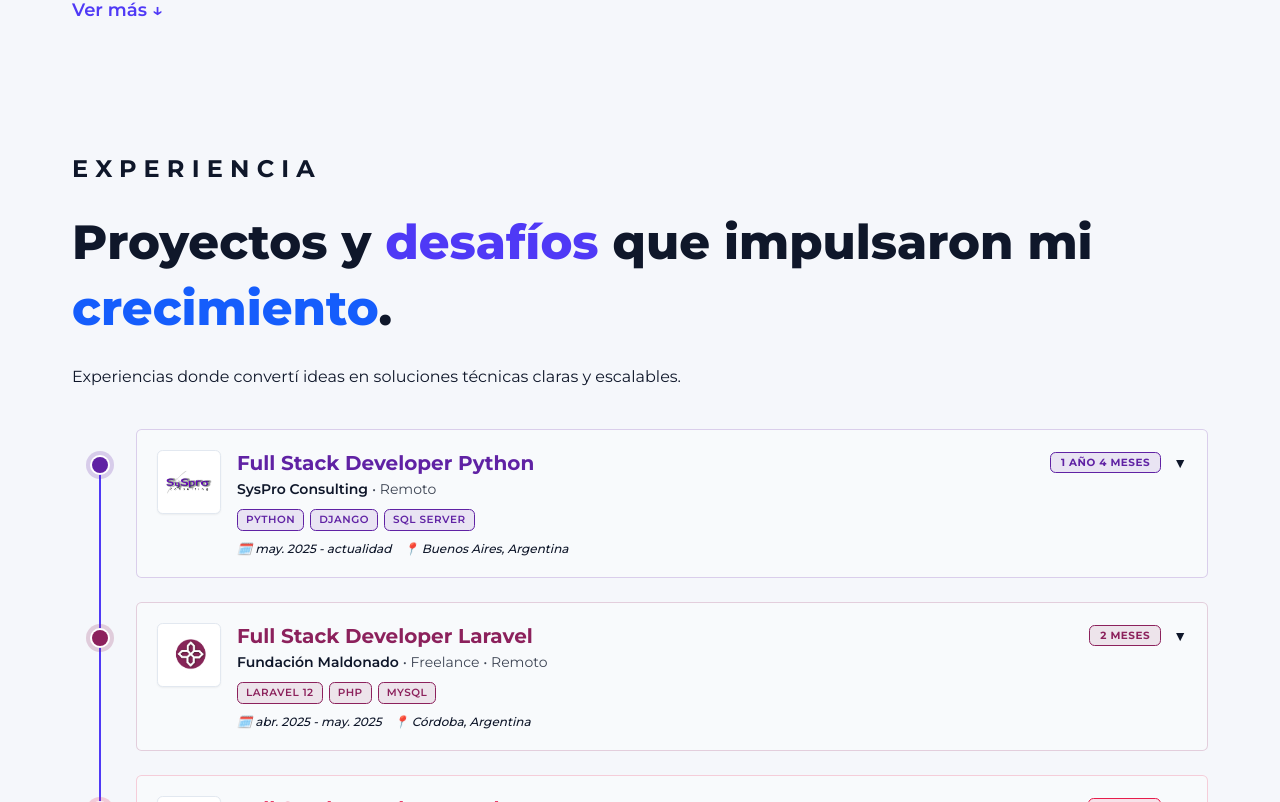
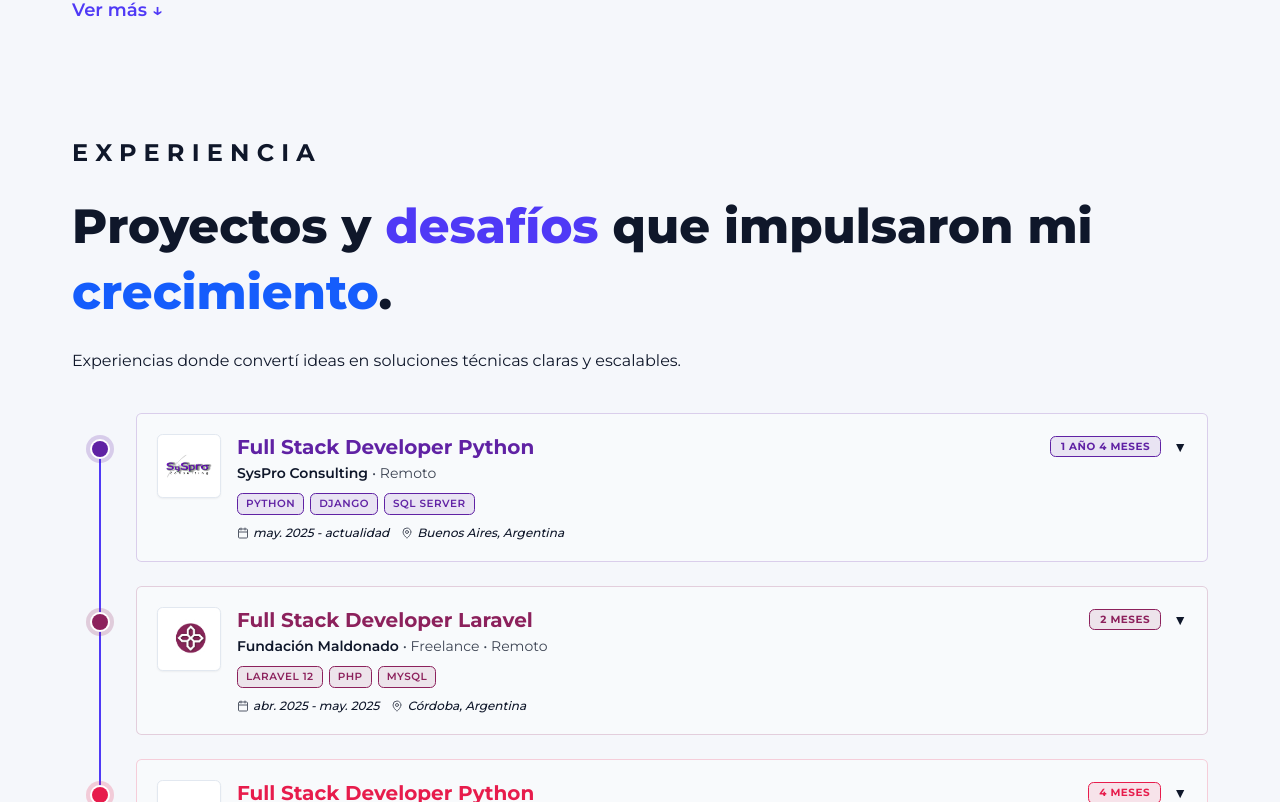
Before and after one commit to GustavoBaranda/Portfolio, a Next.js app: page /about in a window 1280 px wide. Shown: the part 938-1740 px from the top of the page. Built offline with nearby package versions, Linux system fonts and the light colour scheme; no server answers.

Commit message:
fix(a11y): remove nested main landmark, add skip-to-content, responsive margins, lucide icons, aria improvements

```diff
--- a/src/app/layout.tsx
+++ b/src/app/layout.tsx
@@ -158,9 +158,16 @@ const RootLayout: React.FC<RootLayoutProps> = ({ children }) => {
         className={`${montserrat.className} antialiased`}
         suppressHydrationWarning
       >
+        {/* Skip-to-content: invisible para usuarios visuales, esencial para navegación por teclado */}
+        <a
+          href="#main-content"
+          className="sr-only focus:not-sr-only focus:fixed focus:top-4 focus:left-4 focus:z-[9999] focus:px-4 focus:py-2 focus:rounded-[0.35rem] focus:bg-indigo-600 focus:text-white focus:text-sm focus:font-semibold focus:shadow-lg focus:outline-none"
+        >
+          Saltar al contenido principal
+        </a>
         <Header />
         <div className="site-shell">
-          <main className="flex-1 min-w-0">
+          <main id="main-content" className="flex-1 min-w-0">
             <div className="mx-auto w-full max-w-7xl px-6 py-10">{children}</div>
           </main>
           <Footer />
--- a/src/app/page.tsx
+++ b/src/app/page.tsx
@@ -17,7 +17,7 @@ export default function HomePage() {
   return (
     <>
       <TransitionEffect />
-      <main className="flex md:items-center md:justify-center text-dark md:min-h-[calc(100vh-225px)] dark:text-light w-full">
+      <section className="flex md:items-center md:justify-center text-dark md:min-h-[calc(100vh-225px)] dark:text-light w-full">
         <div className="pt-2 pb-8 md:pt-0 md:pb-0 w-full">
           <div className="flex flex-col md:flex-row items-center justify-between gap-5 md:gap-12 w-full">
             <div className="w-full md:w-5/12 flex justify-center items-center">
@@ -31,6 +31,7 @@ export default function HomePage() {
                 />
               </div>
             </div>
+
             <div className="w-full md:w-7/12 flex flex-col items-center md:items-start self-center text-center md:text-left">
 
               {/* Nombre (H1) */}
@@ -100,7 +101,7 @@ export default function HomePage() {
             </div>
           </div>
         </div>
-      </main>
+      </section>
     </>
   );
 }
--- a/src/components/about/ExperienceCard.tsx
+++ b/src/components/about/ExperienceCard.tsx
@@ -2,6 +2,7 @@
 
 import { motion } from "framer-motion";
 import Image from "next/image";
+import { Calendar, MapPin } from "lucide-react";
 import { COLOR_MAP, cardVariants, calculateDuration, Experience } from "@/data/aboutData";
 import { RefObject } from "react";
 
@@ -45,6 +46,7 @@ export default function ExperienceCard({
         onClick={onToggle}
         className={`w-full text-left rounded-[0.35rem] border ${colors.border} surface-card p-4 sm:p-5 transition-all duration-300 cursor-pointer focus:outline-none focus-visible:ring-2 focus-visible:ring-indigo-500`}
         aria-expanded={isExpanded}
+        aria-label={`${isExpanded ? 'Colapsar' : 'Expandir'} experiencia en ${exp.company}`}
       >
         {/* Header row with logo */}
         <div className="flex items-start gap-4">
@@ -121,8 +123,16 @@ export default function ExperienceCard({
 
             {/* Dates & Location */}
             <div className="flex flex-wrap items-center gap-x-3 gap-y-1 text-xs text-foreground/80 font-medium italic pt-0.5">
-              <span>🗓️ {exp.period}</span>
-              {exp.location && <span>📍 {exp.location}</span>}
+              <span className="inline-flex items-center gap-1">
+                <Calendar className="w-3 h-3 shrink-0 opacity-70" aria-hidden="true" />
+                {exp.period}
+              </span>
+              {exp.location && (
+                <span className="inline-flex items-center gap-1">
+                  <MapPin className="w-3 h-3 shrink-0 opacity-70" aria-hidden="true" />
+                  {exp.location}
+                </span>
+              )}
             </div>
           </div>
         </div>
--- a/src/components/about/ExperienceSection.tsx
+++ b/src/components/about/ExperienceSection.tsx
@@ -57,7 +57,7 @@ export default function ExperienceSection() {
       initial="hidden"
       whileInView="visible"
       viewport={{ once: true, amount: 0.05 }}
-      className="space-y-10 mb-32"
+      className="space-y-10 mb-16 sm:mb-20 md:mb-28"
     >
       <motion.header className="space-y-6" variants={textReveal}>
         <p className="text-xl sm:text-2xl font-bold uppercase tracking-[0.3em] text-foreground">
--- a/src/components/about/HeroBio.tsx
+++ b/src/components/about/HeroBio.tsx
@@ -8,7 +8,7 @@ export default function HeroBio() {
   const [step, setStep] = useState<number>(1);
 
   return (
-    <motion.section className="space-y-10 mb-32">
+    <motion.section className="space-y-10 mb-16 sm:mb-20 md:mb-28">
       <motion.header
         className="space-y-3"
         variants={textReveal}
--- a/src/components/utils/AnimatedText.tsx
+++ b/src/components/utils/AnimatedText.tsx
@@ -53,10 +53,11 @@ const AnimatedText: React.FC<AnimatedTextProps> = ({
         variants={quote}
         initial="initial"
         animate="animate"
+        aria-label={text}
       >
         {words.map((word, index) => (
           <React.Fragment key={`${word}-${index}`}>
-            <motion.span className="inline-block" variants={singleWord}>
+            <motion.span className="inline-block" variants={singleWord} aria-hidden="true">
               {word}
             </motion.span>
             {index < words.length - 1 && (allowWrap ? " " : "\u00a0")}
```
